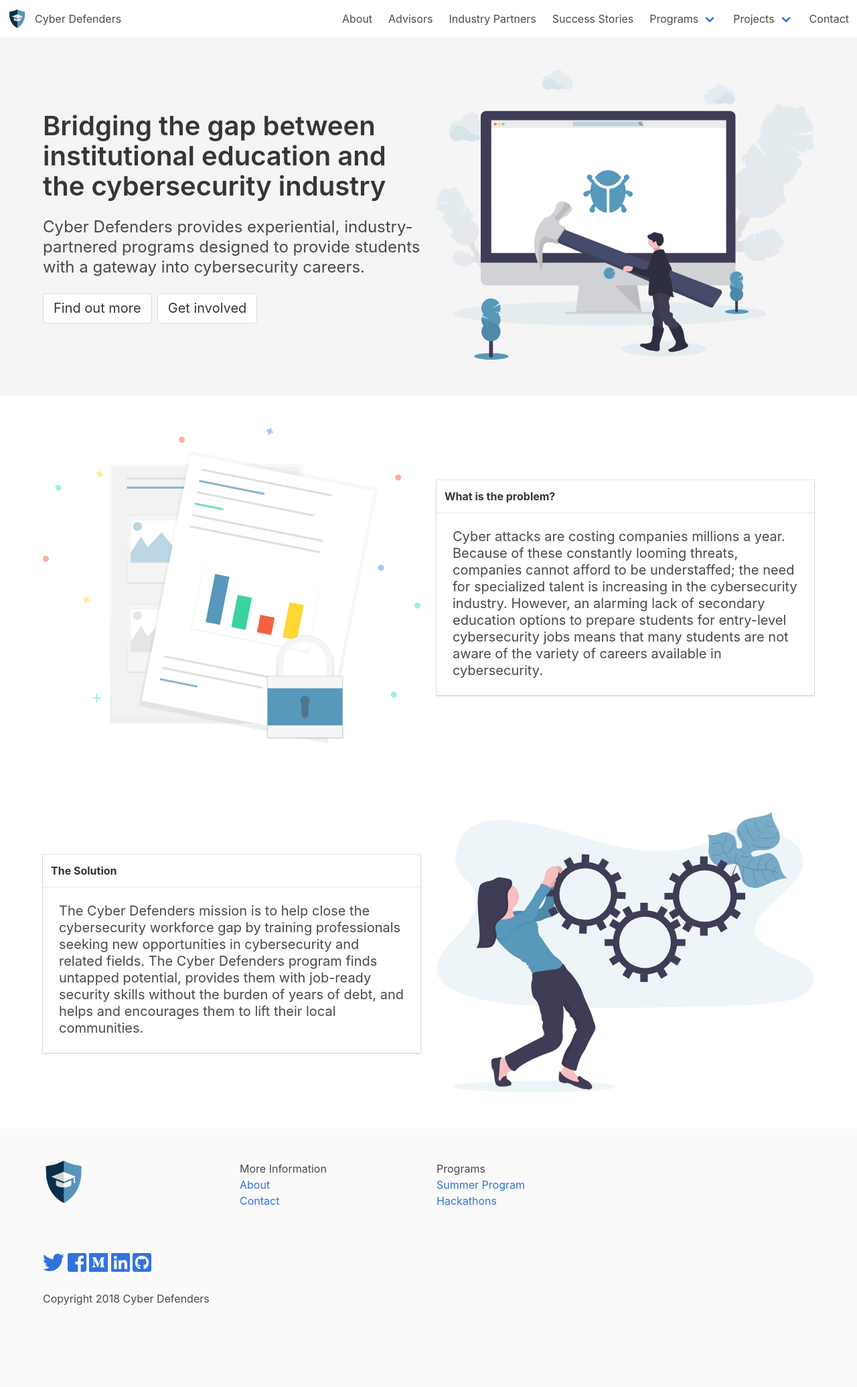
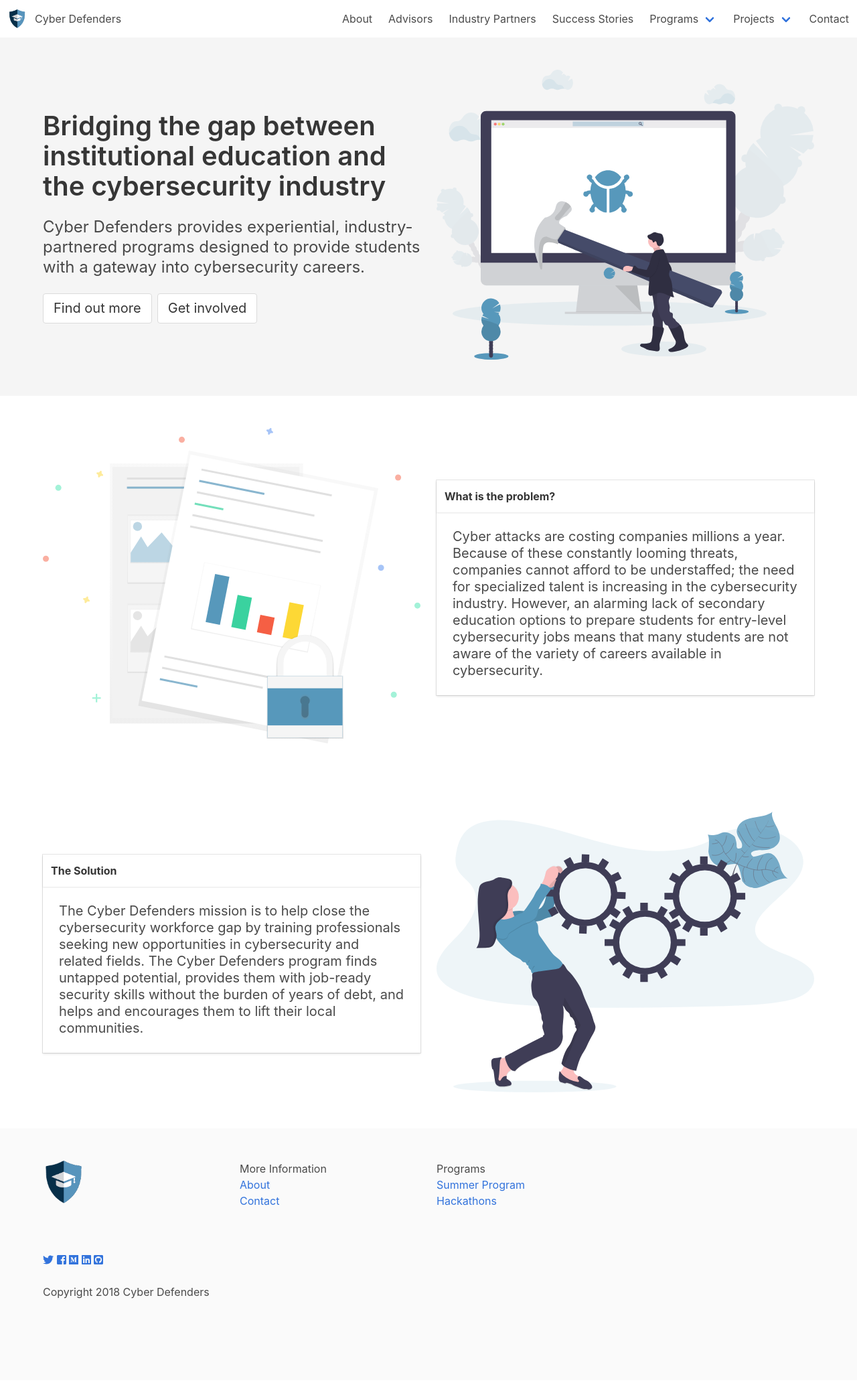
Before and after one commit to cyberdefendersprogram/www-homepage, a Jekyll site: the page built from index.html, in a window 1280 px wide. Shown: the whole page at 67% size. Built offline with Jekyll 4.4.1, drawn with Linux system fonts in a browser that asks for light colours; nearby versions of some CDN libraries.

```diff
--- a/_includes/footer.html
+++ b/_includes/footer.html
@@ -9,11 +10,11 @@
               <a href="#"><image src="{{ site.baseurl }}assets/logo.png" class="image" height="64" width="64"></a><br>
                 <br />
                 <br />
-                <span class="icon-footer"><a href="{{ site.twitter }}"><i class="fab fa-2x fa-twitter"></i></a></span>
-                <span class="icon-footer"><a href="{{ site.facebook }}"><i class="fab fa-2x fa-facebook-square"></i></a></span>
-                <span class="icon-footer"><a href="{{ site.medium }}"><i class="fab fa-2x fa-medium"></i></a></span>
-                <span class="icon-footer"><a href="{{ site.linkedIn }}"><i class="fab fa-2x fa-linkedin"></i></a></span>
-                <span class="icon-footer"><a href="{{ site.gitrepo }}"><i class="fab fa-2x fa-github-square"></i></a></span>
+                <span class="icon-footer"><a href="{{ site.twitter }}"><i class="fab fa-1x fa-twitter"></i></a></span>
+                <span class="icon-footer"><a href="{{ site.facebook }}"><i class="fab fa-1x fa-facebook-square"></i></a></span>
+                <span class="icon-footer"><a href="{{ site.medium }}"><i class="fab fa-1x fa-medium"></i></a></span>
+                <span class="icon-footer"><a href="{{ site.linkedIn }}"><i class="fab fa-1x fa-linkedin"></i></a></span>
+                <span class="icon-footer"><a href="{{ site.gitrepo }}"><i class="fab fa-1x fa-github-square"></i></a></span>
                 <br />
                 <br />
                 <h5>Copyright 2018 Cyber Defenders</h5><br>
```
Also changed, not shown: other parts of _includes/footer.html (+1 -0 lines).
